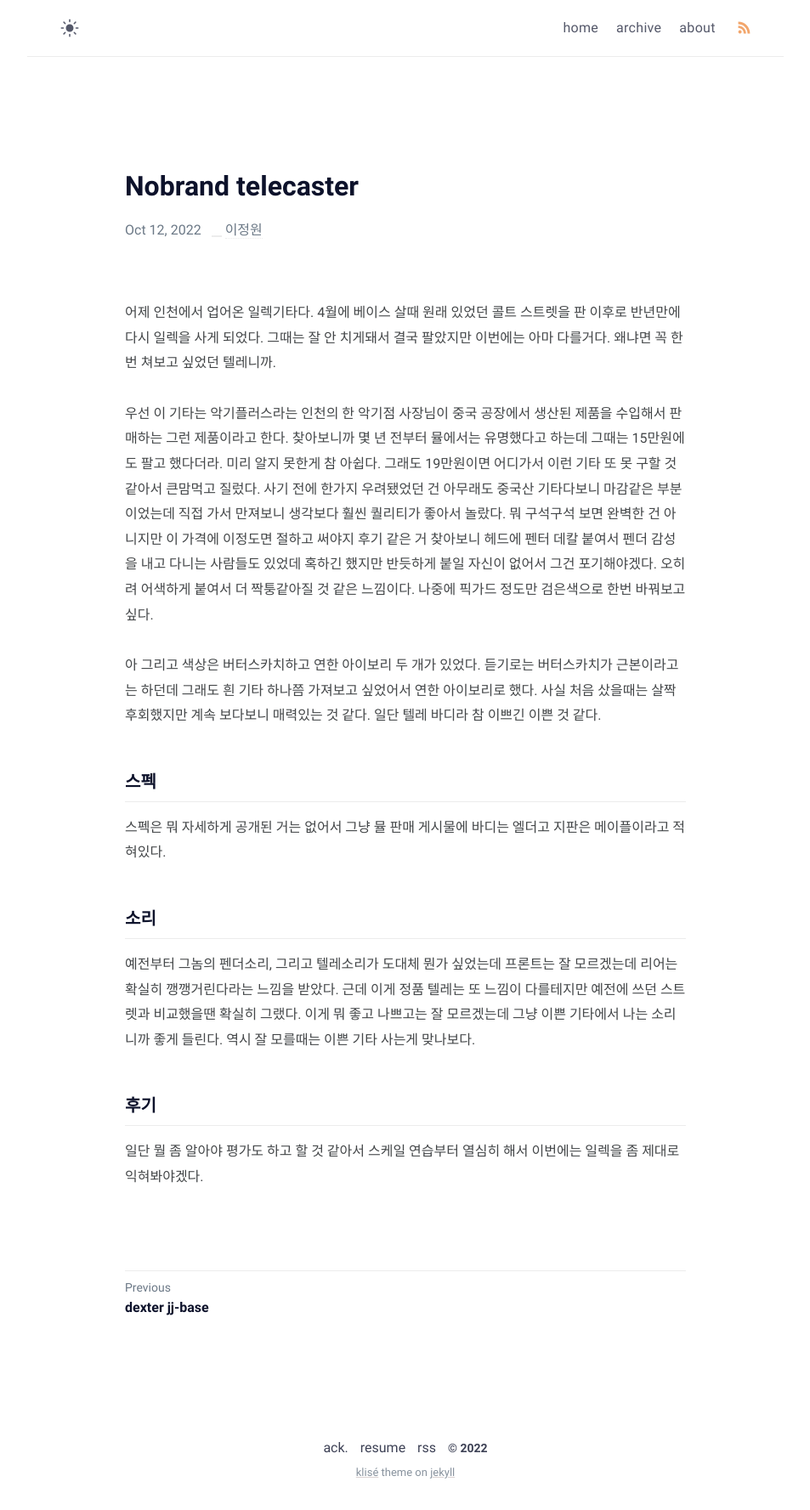
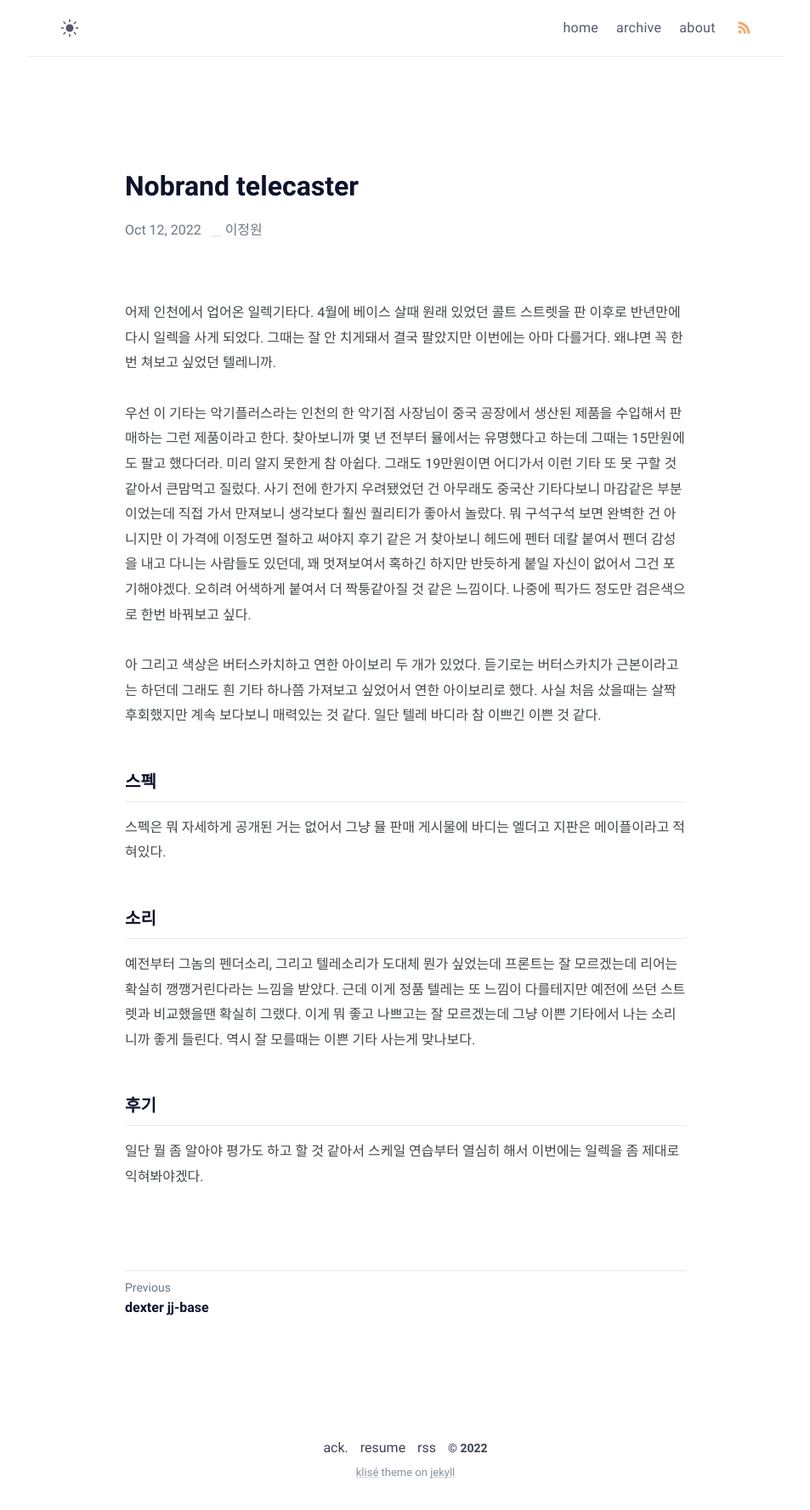
Before and after one commit to asomegarden/asomegarden.github.io, a Jekyll site: the page built from _posts/2022-10-12-nobrand-telecaster.markdown, in a window 1280 px wide. Shown: the whole page at 85% size, without its empty margins (163-1116 px from the left). Built offline with Jekyll 4.4.1, drawn with Linux system fonts in a browser that asks for light colours.

Commit message:
Update 2022-10-12-nobrand-telecaster.markdown

```diff
--- a/_posts/2022-10-12-nobrand-telecaster.markdown
+++ b/_posts/2022-10-12-nobrand-telecaster.markdown
@@ -8,7 +8,7 @@ categories: Guitar
 
 우선 이 기타는 악기플러스라는 인천의 한 악기점 사장님이 중국 공장에서 생산된 제품을 수입해서 판매하는 그런 제품이라고 한다. 찾아보니까 몇 년 전부터 뮬에서는 유명했다고 하는데 그때는 15만원에도 팔고 했다더라. 미리 알지 못한게 참 아쉽다.
 그래도 19만원이면 어디가서 이런 기타 또 못 구할 것 같아서 큰맘먹고 질렀다. 사기 전에 한가지 우려됐었던 건 아무래도 중국산 기타다보니 마감같은 부분이었는데 직접 가서 만져보니 생각보다 훨씬 퀄리티가 좋아서 놀랐다. 뭐 구석구석 보면 완벽한 건 아니지만 이 가격에 이정도면 절하고 써야지
-후기 같은 거 찾아보니 헤드에 펜터 데칼 붙여서 펜더 감성을 내고 다니는 사람들도 있었데 혹하긴 했지만 반듯하게 붙일 자신이 없어서 그건 포기해야겠다. 오히려 어색하게 붙여서 더 짝퉁같아질 것 같은 느낌이다. 나중에 픽가드 정도만 검은색으로 한번 바꿔보고 싶다.
+후기 같은 거 찾아보니 헤드에 펜터 데칼 붙여서 펜더 감성을 내고 다니는 사람들도 있던데, 꽤 멋져보여서 혹하긴 하지만 반듯하게 붙일 자신이 없어서 그건 포기해야겠다. 오히려 어색하게 붙여서 더 짝퉁같아질 것 같은 느낌이다. 나중에 픽가드 정도만 검은색으로 한번 바꿔보고 싶다.
 
 아 그리고 색상은 버터스카치하고 연한 아이보리 두 개가 있었다. 듣기로는 버터스카치가 근본이라고는 하던데 그래도 흰 기타 하나쯤 가져보고 싶었어서 연한 아이보리로 했다. 사실 처음 샀을때는 살짝 후회했지만 계속 보다보니 매력있는 것 같다. 일단 텔레 바디라 참 이쁘긴 이쁜 것 같다.
 
```
